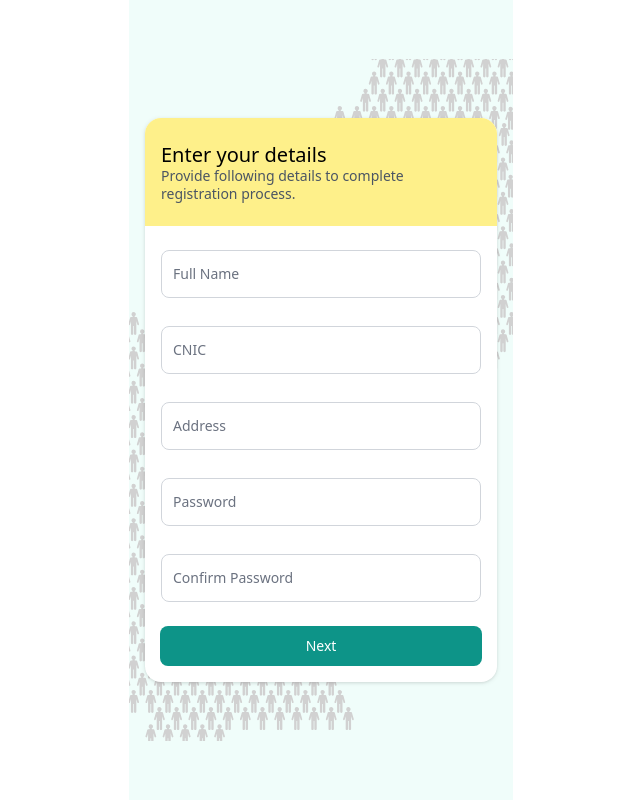
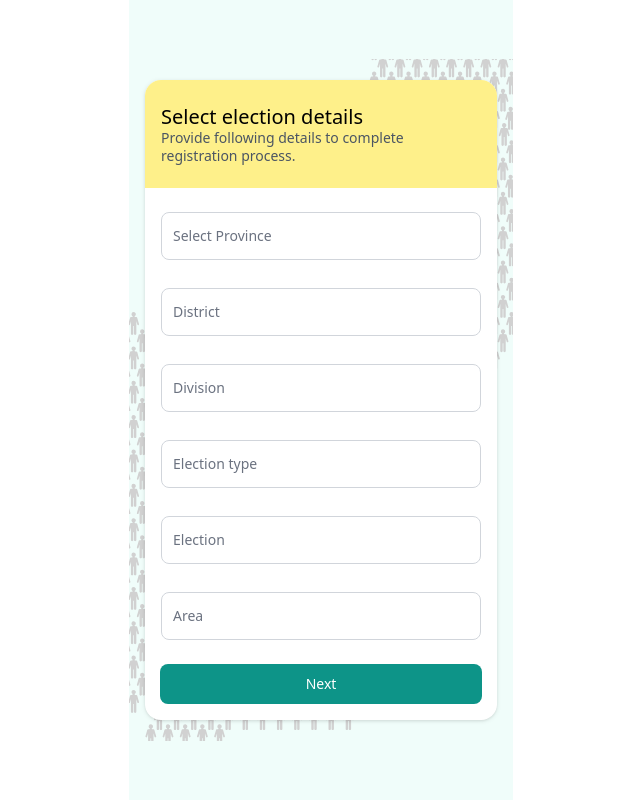
Before and after one commit to AbdurRehman712/vn, a website: page public/screen8.html in a window 1280 px wide. Shown: the whole page, without its empty margins (319-959 px from the left). Drawn offline with Linux system fonts and the light colour scheme.

Commit message:
last page added

```diff
--- a/public/screen8.html
+++ b/public/screen8.html
@@ -31,30 +31,34 @@
             <img class="absolute z-0 w-full" src="./images/map-bg.svg" alt="map">
             <div class="z-10 flex flex-col items-center justify-center w-full overflow-hidden bg-white rounded-2xl drop-shadow">
                 <div class="w-full px-4 py-6 bg-yellow-200">
-                    <h1 class="text-xl font-medium leading-tight text-left">Enter your details</h1>
+                    <h1 class="text-xl font-medium leading-tight text-left">Select election details</h1>
                     <p class="text-sm leading-tight text-left text-gray-600 w-72">Provide following details to complete registration process.</p>
                 </div>
                 <div class="w-full px-4 py-6">
                     <form action="#">
                         <div class="relative w-full mb-7">
-                            <input type="text" id="fullname" class="block px-2.5 pb-2.5 pt-4 w-full text-sm text-gray-900 bg-transparent rounded-lg border-1 border-gray-300 appearance-none focus:outline-none focus:ring-0 focus:border-teal-600 peer" placeholder=" " />
-                            <label for="fullname" class="absolute text-sm text-gray-500 duration-300 transform -translate-y-4 scale-75 top-2 z-10 origin-[0] bg-white px-2 peer-focus:px-2 peer-focus:text-teal-600 peer-placeholder-shown:scale-100 peer-placeholder-shown:-translate-y-1/2 peer-placeholder-shown:top-1/2 peer-focus:top-2 peer-focus:scale-75 peer-focus:-translate-y-4 left-1">Full Name</label>
+                            <input type="text" id="province" class="block px-2.5 pb-2.5 pt-4 w-full text-sm text-gray-900 bg-transparent rounded-lg border-1 border-gray-300 appearance-none focus:outline-none focus:ring-0 focus:border-teal-600 peer" placeholder=" " />
+                            <label for="province" class="absolute text-sm text-gray-500 duration-300 transform -translate-y-4 scale-75 top-2 z-10 origin-[0] bg-white px-2 peer-focus:px-2 peer-focus:text-teal-600 peer-placeholder-shown:scale-100 peer-placeholder-shown:-translate-y-1/2 peer-placeholder-shown:top-1/2 peer-focus:top-2 peer-focus:scale-75 peer-focus:-translate-y-4 left-1">Select Province</label>
                         </div>
                         <div class="relative w-full mb-7">
-                            <input type="number" id="cnic" class="block px-2.5 pb-2.5 pt-4 w-full text-sm text-gray-900 bg-transparent rounded-lg border-1 border-gray-300 appearance-none focus:outline-none focus:ring-0 focus:border-teal-600 peer" placeholder=" " />
-                            <label for="cnic" class="absolute text-sm text-gray-500 duration-300 transform -translate-y-4 scale-75 top-2 z-10 origin-[0] bg-white px-2 peer-focus:px-2 peer-focus:text-teal-600 peer-placeholder-shown:scale-100 peer-placeholder-shown:-translate-y-1/2 peer-placeholder-shown:top-1/2 peer-focus:top-2 peer-focus:scale-75 peer-focus:-translate-y-4 left-1">CNIC</label>
+                            <input type="text" id="district" class="block px-2.5 pb-2.5 pt-4 w-full text-sm text-gray-900 bg-transparent rounded-lg border-1 border-gray-300 appearance-none focus:outline-none focus:ring-0 focus:border-teal-600 peer" placeholder=" " />
+                            <label for="district" class="absolute text-sm text-gray-500 duration-300 transform -translate-y-4 scale-75 top-2 z-10 origin-[0] bg-white px-2 peer-focus:px-2 peer-focus:text-teal-600 peer-placeholder-shown:scale-100 peer-placeholder-shown:-translate-y-1/2 peer-placeholder-shown:top-1/2 peer-focus:top-2 peer-focus:scale-75 peer-focus:-translate-y-4 left-1">District</label>
                         </div>
                         <div class="relative w-full mb-7">
-                            <input type="text" id="address" class="block px-2.5 pb-2.5 pt-4 w-full text-sm text-gray-900 bg-transparent rounded-lg border-1 border-gray-300 appearance-none focus:outline-none focus:ring-0 focus:border-teal-600 peer" placeholder=" " />
-                            <label for="address" class="absolute text-sm text-gray-500 duration-300 transform -translate-y-4 scale-75 top-2 z-10 origin-[0] bg-white px-2 peer-focus:px-2 peer-focus:text-teal-600 peer-placeholder-shown:scale-100 peer-placeholder-shown:-translate-y-1/2 peer-placeholder-shown:top-1/2 peer-focus:top-2 peer-focus:scale-75 peer-focus:-translate-y-4 left-1">Address</label>
+                            <input type="text" id="division" class="block px-2.5 pb-2.5 pt-4 w-full text-sm text-gray-900 bg-transparent rounded-lg border-1 border-gray-300 appearance-none focus:outline-none focus:ring-0 focus:border-teal-600 peer" placeholder=" " />
+                            <label for="division" class="absolute text-sm text-gray-500 duration-300 transform -translate-y-4 scale-75 top-2 z-10 origin-[0] bg-white px-2 peer-focus:px-2 peer-focus:text-teal-600 peer-placeholder-shown:scale-100 peer-placeholder-shown:-translate-y-1/2 peer-placeholder-shown:top-1/2 peer-focus:top-2 peer-focus:scale-75 peer-focus:-translate-y-4 left-1">Division</label>
                         </div>
                         <div class="relative w-full mb-7">
-                            <input type="password" id="password" class="block px-2.5 pb-2.5 pt-4 w-full text-sm text-gray-900 bg-transparent rounded-lg border-1 border-gray-300 appearance-none focus:outline-none focus:ring-0 focus:border-teal-600 peer" placeholder=" " />
-                            <label for="password" class="absolute text-sm text-gray-500 duration-300 transform -translate-y-4 scale-75 top-2 z-10 origin-[0] bg-white px-2 peer-focus:px-2 peer-focus:text-teal-600 peer-placeholder-shown:scale-100 peer-placeholder-shown:-translate-y-1/2 peer-placeholder-shown:top-1/2 peer-focus:top-2 peer-focus:scale-75 peer-focus:-translate-y-4 left-1">Password</label>
+                            <input type="text" id="election-type" class="block px-2.5 pb-2.5 pt-4 w-full text-sm text-gray-900 bg-transparent rounded-lg border-1 border-gray-300 appearance-none focus:outline-none focus:ring-0 focus:border-teal-600 peer" placeholder=" " />
+                            <label for="election-type" class="absolute text-sm text-gray-500 duration-300 transform -translate-y-4 scale-75 top-2 z-10 origin-[0] bg-white px-2 peer-focus:px-2 peer-focus:text-teal-600 peer-placeholder-shown:scale-100 peer-placeholder-shown:-translate-y-1/2 peer-placeholder-shown:top-1/2 peer-focus:top-2 peer-focus:scale-75 peer-focus:-translate-y-4 left-1">Election type</label>
+                        </div>
+                        <div class="relative w-full mb-7">
+                            <input type="text" id="election" class="block px-2.5 pb-2.5 pt-4 w-full text-sm text-gray-900 bg-transparent rounded-lg border-1 border-gray-300 appearance-none focus:outline-none focus:ring-0 focus:border-teal-600 peer" placeholder=" " />
+                            <label for="election" class="absolute text-sm text-gray-500 duration-300 transform -translate-y-4 scale-75 top-2 z-10 origin-[0] bg-white px-2 peer-focus:px-2 peer-focus:text-teal-600 peer-placeholder-shown:scale-100 peer-placeholder-shown:-translate-y-1/2 peer-placeholder-shown:top-1/2 peer-focus:top-2 peer-focus:scale-75 peer-focus:-translate-y-4 left-1">Election</label>
                         </div>
                         <div class="relative w-full">
-                            <input type="password" id="cpassword" class="block px-2.5 pb-2.5 pt-4 w-full text-sm text-gray-900 bg-transparent rounded-lg border-1 border-gray-300 appearance-none focus:outline-none focus:ring-0 focus:border-teal-600 peer" placeholder=" " />
-                            <label for="cpassword" class="absolute text-sm text-gray-500 duration-300 transform -translate-y-4 scale-75 top-2 z-10 origin-[0] bg-white px-2 peer-focus:px-2 peer-focus:text-teal-600 peer-placeholder-shown:scale-100 peer-placeholder-shown:-translate-y-1/2 peer-placeholder-shown:top-1/2 peer-focus:top-2 peer-focus:scale-75 peer-focus:-translate-y-4 left-1">Confirm Password</label>
+                            <input type="text" id="area" class="block px-2.5 pb-2.5 pt-4 w-full text-sm text-gray-900 bg-transparent rounded-lg border-1 border-gray-300 appearance-none focus:outline-none focus:ring-0 focus:border-teal-600 peer" placeholder=" " />
+                            <label for="area" class="absolute text-sm text-gray-500 duration-300 transform -translate-y-4 scale-75 top-2 z-10 origin-[0] bg-white px-2 peer-focus:px-2 peer-focus:text-teal-600 peer-placeholder-shown:scale-100 peer-placeholder-shown:-translate-y-1/2 peer-placeholder-shown:top-1/2 peer-focus:top-2 peer-focus:scale-75 peer-focus:-translate-y-4 left-1">Area</label>
                         </div>
                     </form>
                 </div>
```
